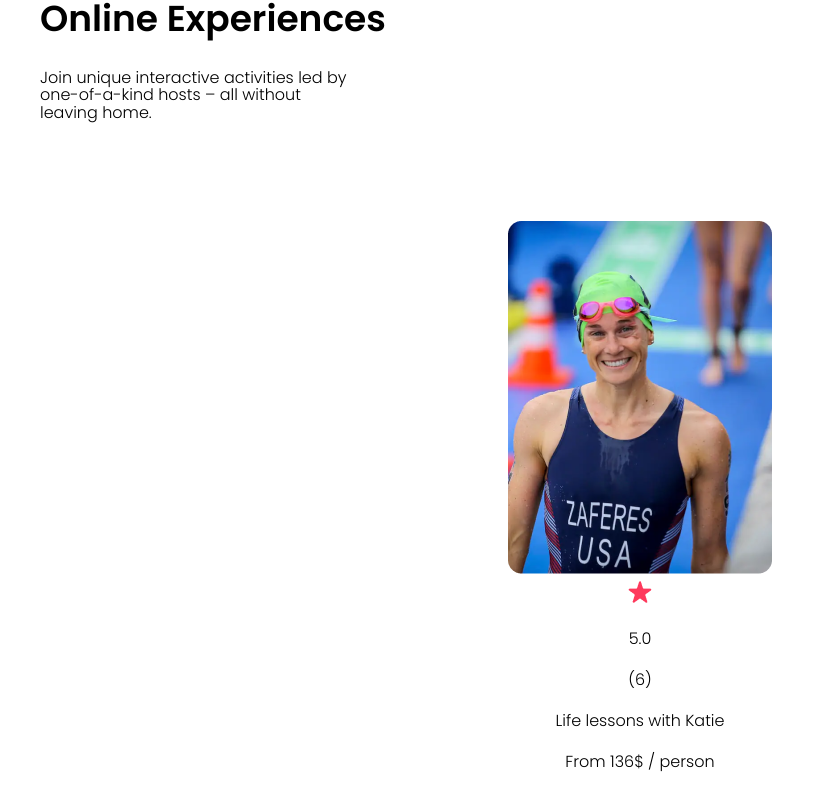
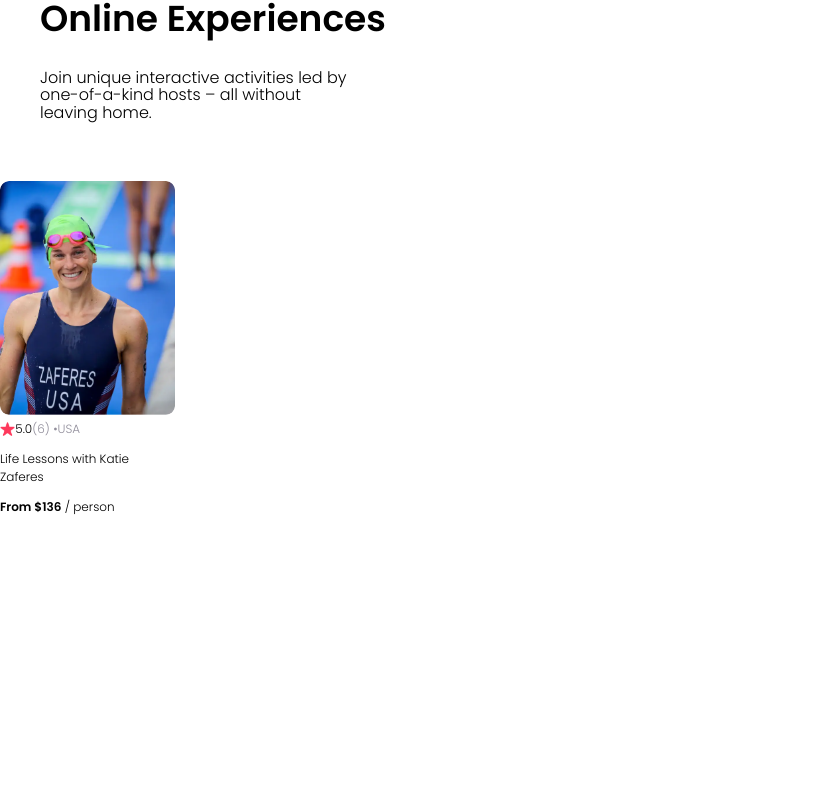
Before and after one commit to carlawlls/react-airbnb-clone, a React (Vite) app: page / in a window 1280 px wide. Shown: the part 495-1304 px from the top of the page, without its empty margins (0-835 px from the left). After the commit the page ends 1023 px from the top, so only its background shows below. Built offline with nearby package versions, Linux system fonts and the light colour scheme.

Commit message:
styled card component

```diff
--- a/src/components/Card.jsx
+++ b/src/components/Card.jsx
@@ -2,16 +2,17 @@
 
 function Card() {
   return (
-    <section className='card'>
-      <img className="card--img" src="./src/images/card.png" />
-      <div className="review">
-        <img className="card--star" src="./src/images/star.png" />
-        <p className='rating'>5.0</p>
-        <p className='count'>(6)</p>
-      </div>
-      <p>Life lessons with Katie</p>
-      <p className='price'>From 136$ / person</p>
-    </section>
+    <div className="card">
+        <img src="./src/images/card.png" className="card--image" />
+        <div className="card--stats">
+            <img src="./src/images/star.png" className="card--star" />
+            <span>5.0</span>
+            <span className="gray">(6) • </span>
+            <span className="gray">USA</span>
+        </div>
+        <p>Life Lessons with Katie Zaferes</p>
+        <p><span className="bold">From $136</span> / person</p>
+    </div>
   )
 }
 
--- a/src/index.css
+++ b/src/index.css
@@ -39,3 +39,31 @@
   line-height: 110%;
   text-align: left;
   }
+
+.card {
+  width: 175px;
+  font-size: 12px;
+  text-align: left;
+}
+
+.card--image {
+    width: 100%;
+    border-radius: 9px;
+}
+
+.card--stats {
+    display: flex;
+    align-items: center;
+}
+
+.card--star {
+    height: 14px;
+}
+
+.bold {
+  font-weight: bold;
+}
+
+.gray {
+  color: #918E9B;
+}
```
